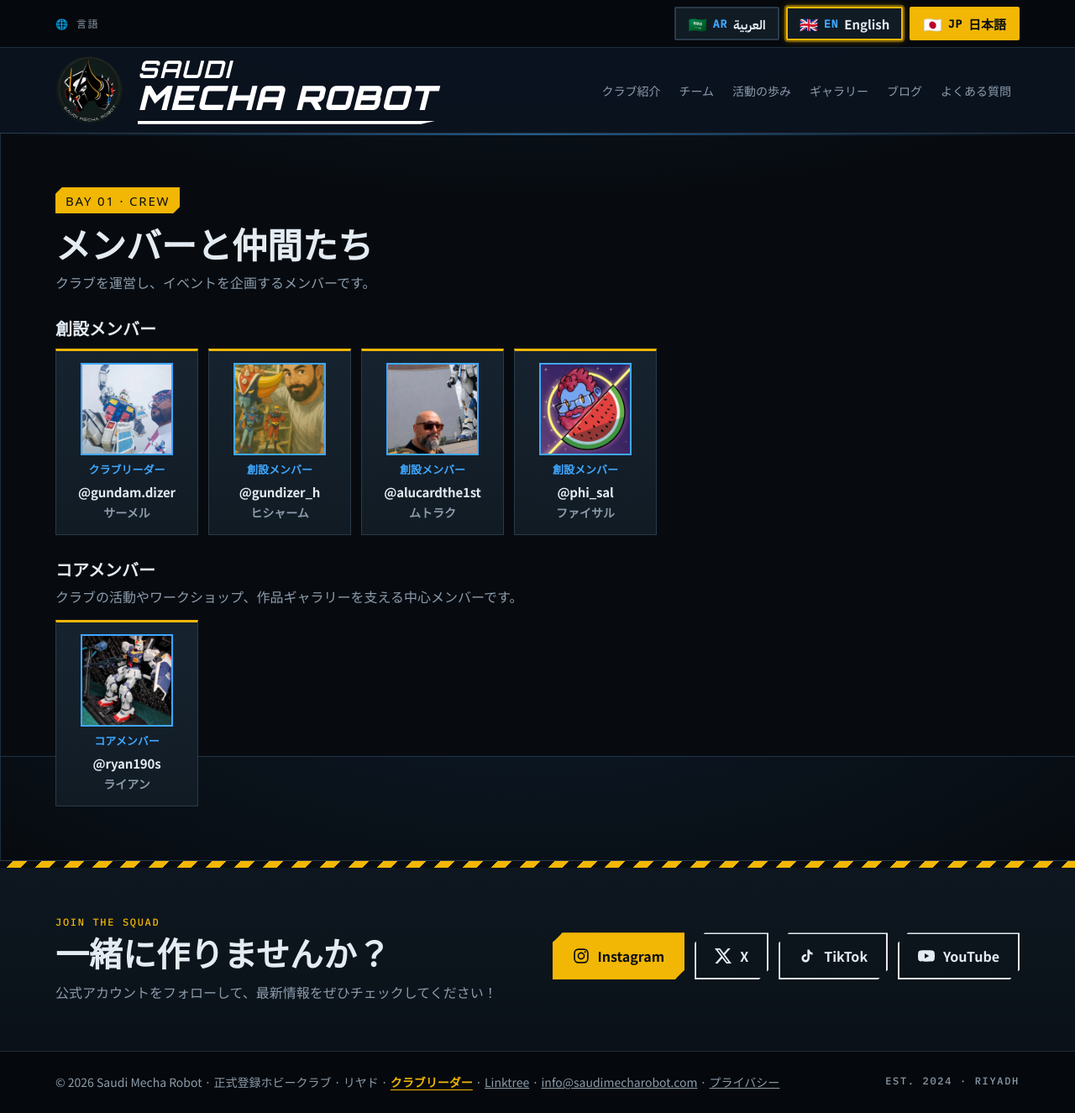
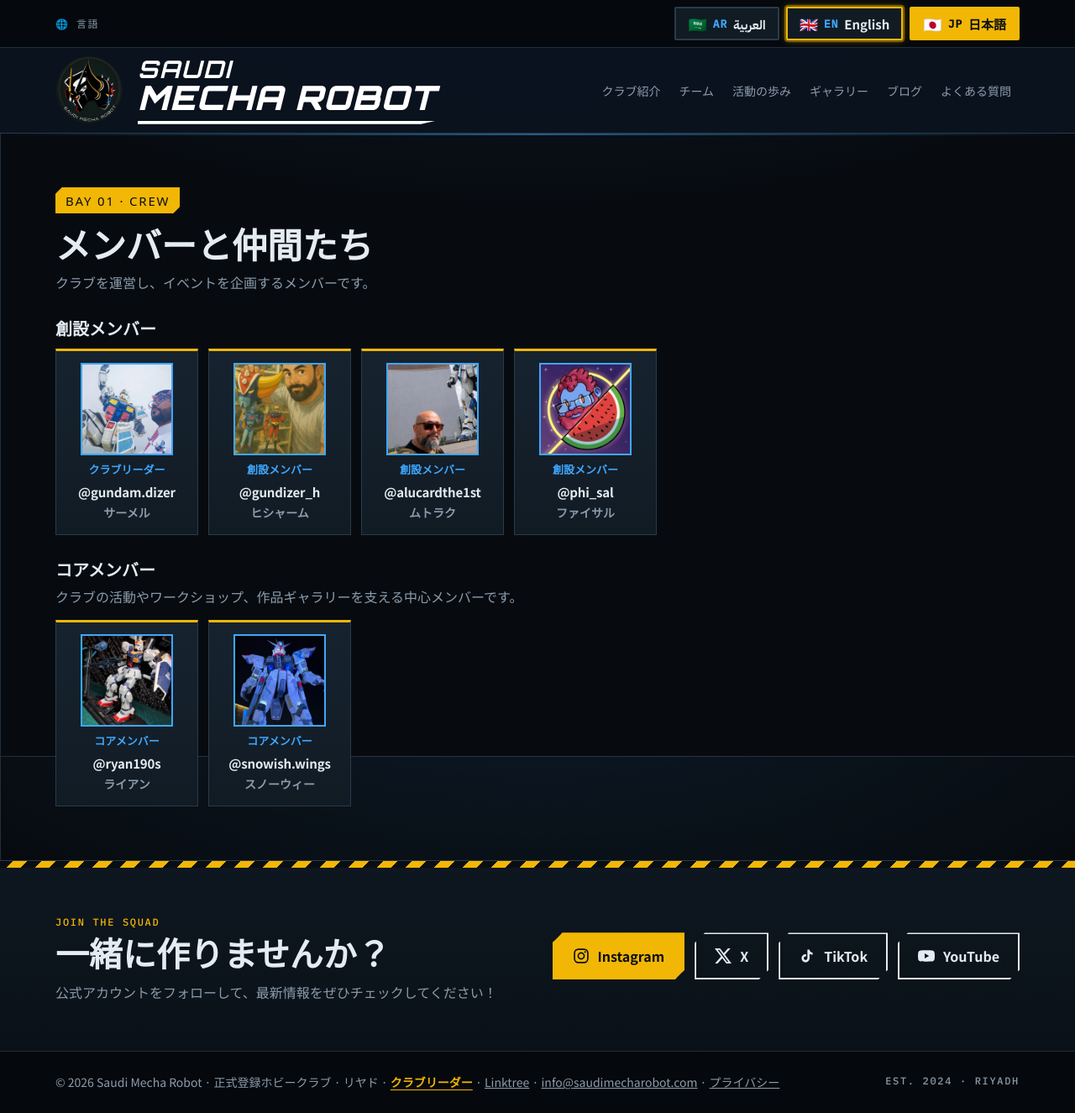
Before and after one commit to SaudiMechaRobot/SaudiMechaRobot.github.io, a Jekyll site: the page built from ja/team/index.html, in a window 1280 px wide and 1325 px high. Shown: the whole window at 84% size. Built offline with Jekyll 4.4.1, drawn with Linux system fonts in a browser that asks for light colours; some web fonts are replaced.

Commit message:
Add files via upload

```diff
--- a/_data/team.yml
+++ b/_data/team.yml
@@ -60,3 +60,15 @@
   photo: /assets/images/team/ryan.webp
   link: https://www.instagram.com/ryan190s
   group: featured
+- name: '@snowish.wings'
+  name_en: '@snowish.wings'
+  name_ja: '@snowish.wings'
+  real_name: Snowy
+  real_name_en: Snowy
+  real_name_ja: スノーウィー
+  role: عضو أساسي
+  role_en: Core Member
+  role_ja: コアメンバー
+  photo: /assets/images/team/snowy.webp
+  link: https://www.instagram.com/snowish.wings
+  group: featured
```
